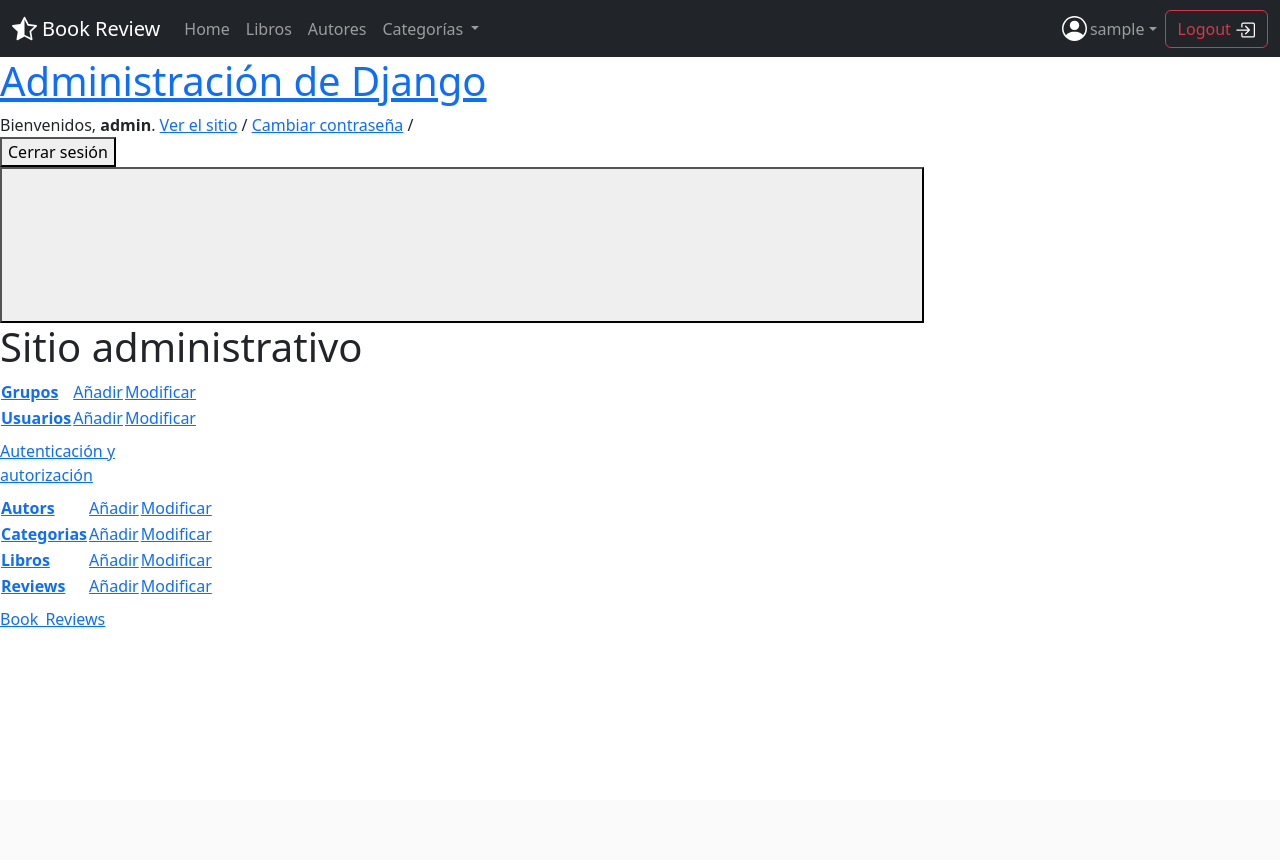
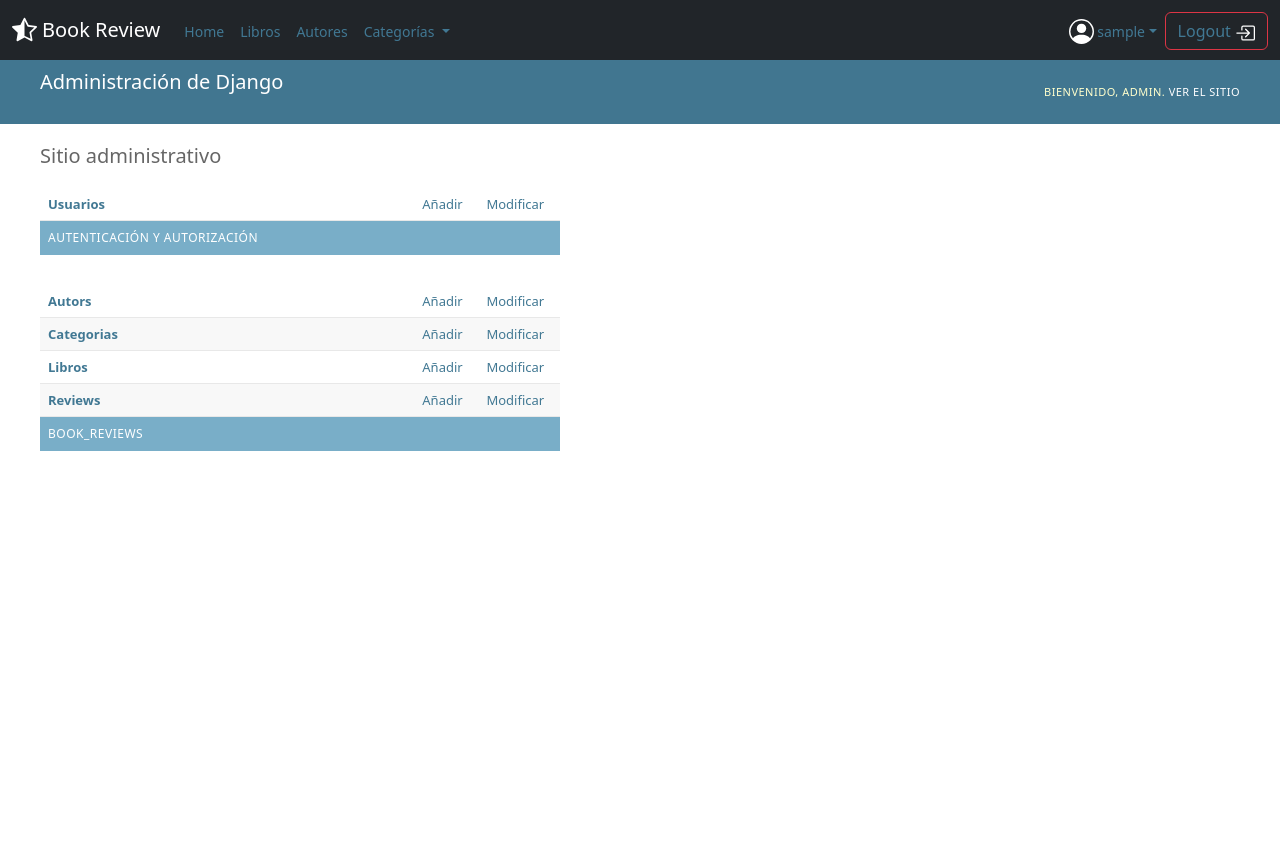
Before and after one commit to kevincardenas18/ratingCore_Django, a Django app: page /administrador/ in a window 1280 px wide. Before the commit the page ends 628 px from the top, so only its background shows below. Run offline with Django 4.2, Linux system fonts and the light colour scheme; the visitor is signed in with stand-in values (Sample User, id 1); data that the repository does not hold is empty.

Commit message:
add styles css

```diff
--- /dev/null
+++ b/book_reviews/static/css/admin.css
@@ -0,0 +1,406 @@
+/*
+    DJANGO Admin styles
+*/
+
+/* VARIABLE DEFINITIONS */
+html[data-theme="light"],
+:root {
+    --primary: #79aec8;
+    --secondary: #417690;
+    --accent: #f5dd5d;
+    --primary-fg: #fff;
+
+    --body-fg: #333;
+    --body-bg: #fff;
+    --body-quiet-color: #666;
+    --body-loud-color: #000;
+
+    --header-color: #ffc;
+    --header-branding-color: var(--accent);
+    --header-bg: var(--secondary);
+    --header-link-color: var(--primary-fg);
+
+    --breadcrumbs-fg: #c4dce8;
+    --breadcrumbs-link-fg: var(--body-bg);
+    --breadcrumbs-bg: var(--primary);
+
+    --link-fg: #417893;
+    --link-hover-color: #036;
+    --link-selected-fg: #5b80b2;
+
+    --hairline-color: #e8e8e8;
+    --border-color: #ccc;
+
+    --error-fg: #ba2121;
+
+    --message-success-bg: #dfd;
+    --message-warning-bg: #ffc;
+    --message-error-bg: #ffefef;
+
+    --darkened-bg: #f8f8f8; /* A bit darker than --body-bg */
+    --selected-bg: #e4e4e4; /* E.g. selected table cells */
+    --selected-row: #ffc;
+
+    --button-fg: #fff;
+    --button-bg: var(--primary);
+    --button-hover-bg: #609ab6;
+    --default-button-bg: var(--secondary);
+    --default-button-hover-bg: #205067;
+    --close-button-bg: #747474;
+    --close-button-hover-bg: #333;
+    --delete-button-bg: #ba2121;
+    --delete-button-hover-bg: #a41515;
+
+    --object-tools-fg: var(--button-fg);
+    --object-tools-bg: var(--close-button-bg);
+    --object-tools-hover-bg: var(--close-button-hover-bg);
+}
+
+html, body {
+    height: 100%;
+}
+
+body {
+    margin: 0;
+    padding: 0;
+    font-size: 0.875rem;
+    color: var(--body-fg);
+    background: var(--body-bg);
+}
+
+/* LINKS */
+
+a:link, a:visited {
+    color: var(--link-fg);
+    text-decoration: none;
+    transition: color 0.15s, background 0.15s;
+}
+
+a:focus, a:hover {
+    color: var(--link-hover-color);
+}
+
+a:focus {
+    text-decoration: underline;
+}
+
+a img {
+    border: none;
+}
+
+a.section:link, a.section:visited {
+    color: var(--header-link-color);
+    text-decoration: none;
+}
+
+a.section:focus, a.section:hover {
+    text-decoration: underline;
+}
+
+/* GLOBAL DEFAULTS */
+
+p, ol, ul, dl {
+    margin: .2em 0 .8em 0;
+}
+
+p {
+    padding: 0;
+    line-height: 140%;
+}
+
+h1,h2,h3,h4,h5 {
+    font-weight: bold;
+}
+
+h1 {
+    margin: 0 0 20px;
+    font-weight: 300;
+    font-size: 1.25rem;
+    color: var(--body-quiet-color);
+}
+
+h2 {
+    font-size: 1rem;
+    margin: 1em 0 .5em 0;
+}
+
+h2.subhead {
+    font-weight: normal;
+    margin-top: 0;
+}
+
+h3 {
+    font-size: 0.875rem;
+    margin: .8em 0 .3em 0;
+    color: var(--body-quiet-color);
+    font-weight: bold;
+}
+
+h4 {
+    font-size: 0.75rem;
+    margin: 1em 0 .8em 0;
+    padding-bottom: 3px;
+}
+
+h5 {
+    font-size: 0.625rem;
+    margin: 1.5em 0 .5em 0;
+    color: var(--body-quiet-color);
+    text-transform: uppercase;
+    letter-spacing: 1px;
+}
+
+form {
+    margin: 0;
+    padding: 0;
+}
+
+fieldset {
+    margin: 0;
+    min-width: 0;
+    padding: 0;
+    border: none;
+    border-top: 1px solid var(--hairline-color);
+}
+
+blockquote {
+    font-size: 0.6875rem;
+    color: #777;
+    margin-left: 2px;
+    padding-left: 10px;
+    border-left: 5px solid #ddd;
+}
+
+code, pre {
+    font-family: var(--font-family-monospace);
+    color: var(--body-quiet-color);
+    font-size: 0.75rem;
+    overflow-x: auto;
+}
+
+pre.literal-block {
+    margin: 10px;
+    background: var(--darkened-bg);
+    padding: 6px 8px;
+}
+
+code strong {
+    color: #930;
+}
+
+hr {
+    clear: both;
+    color: var(--hairline-color);
+    background-color: var(--hairline-color);
+    height: 1px;
+    border: none;
+    margin: 0;
+    padding: 0;
+    line-height: 1px;
+}
+
+/* TABLES */
+
+table {
+    border-collapse: collapse;
+    border-color: var(--border-color);
+}
+
+td, th {
+    font-size: 0.8125rem;
+    line-height: 1rem;
+    border-bottom: 1px solid var(--hairline-color);
+    vertical-align: top;
+    padding: 8px;
+}
+
+th {
+    font-weight: 600;
+    text-align: left;
+}
+
+thead th,
+tfoot td {
+    color: var(--body-quiet-color);
+    padding: 5px 10px;
+    font-size: 0.6875rem;
+    background: var(--body-bg);
+    border: none;
+    border-top: 1px solid var(--hairline-color);
+    border-bottom: 1px solid var(--hairline-color);
+}
+
+tfoot td {
+    border-bottom: none;
+    border-top: 1px solid var(--hairline-color);
+}
+
+thead th.required {
+    color: var(--body-loud-color);
+}
+
+tr.alt {
+    background: var(--darkened-bg);
+}
+
+tr:nth-child(odd), .row-form-errors {
+    background: var(--body-bg);
+}
+
+tr:nth-child(even),
+tr:nth-child(even) .errorlist,
+tr:nth-child(odd) + .row-form-errors,
+tr:nth-child(odd) + .row-form-errors .errorlist {
+    background: var(--darkened-bg);
+}
+
+
+
+/* MODULES */
+
+.module {
+    border: none;
+    margin-bottom: 30px;
+    background: var(--body-bg);
+}
+
+.module p, .module ul, .module h3, .module h4, .module dl, .module pre {
+    padding-left: 10px;
+    padding-right: 10px;
+}
+
+.module blockquote {
+    margin-left: 12px;
+}
+
+.module ul, .module ol {
+    margin-left: 1.5em;
+}
+
+.module h3 {
+    margin-top: .6em;
+}
+
+.module h2, .module caption, .inline-group h2 {
+    margin: 0;
+    padding: 8px;
+    font-weight: 400;
+    font-size: 0.8125rem;
+    text-align: left;
+    background: var(--primary);
+    color: var(--header-link-color);
+}
+
+.module caption,
+.inline-group h2 {
+    font-size: 0.75rem;
+    letter-spacing: 0.5px;
+    text-transform: uppercase;
+}
+
+.module table {
+    border-collapse: collapse;
+}
+
+/* PAGE STRUCTURE */
+
+#container {
+    position: relative;
+    width: 100%;
+    min-width: 980px;
+    padding: 0;
+    display: flex;
+    flex-direction: column;
+    height: 100%;
+}
+
+#container > div {
+    flex-shrink: 0;
+}
+
+#container > .main {
+    display: flex;
+    flex: 1 0 auto;
+}
+
+.main > .content {
+    flex:  1 0;
+    max-width: 100%;
+}
+
+.skip-to-content-link {
+    position: absolute;
+    top: -999px;
+    margin: 5px;
+    padding: 5px;
+    background: var(--body-bg);
+    z-index: 1;
+}
+
+.skip-to-content-link:focus {
+    left: 0px;
+    top: 0px;
+}
+
+#content {
+    padding: 20px 40px;
+}
+
+.dashboard #content {
+    width: 600px;
+}
+
+#content-main {
+    float: left;
+    width: 100%;
+}
+
+#content-related {
+    float: right;
+    width: 260px;
+    position: relative;
+    margin-right: -300px;
+}
+
+#footer {
+    clear: both;
+    padding: 10px;
+}
+
+/* HEADER */
+
+#header {
+    width: auto;
+    height: auto;
+    display: flex;
+    justify-content: space-between;
+    align-items: center;
+    padding: 10px 40px;
+    background: var(--header-bg);
+    color: var(--header-color);
+    overflow: hidden;
+}
+
+#header a:link, #header a:visited, #logout-form button {
+    color: var(--header-link-color);
+}
+
+#header a:focus , #header a:hover {
+    text-decoration: underline;
+}
+
+
+
+#user-tools, #logout-form button{
+    padding: 0;
+    font-weight: 300;
+    font-size: 0.6875rem;
+    letter-spacing: 0.5px;
+    text-transform: uppercase;
+}
+
+
+
+.base-svgs {
+    display: none;
+}
--- /dev/null
+++ b/book_reviews/static/css/dashboard.css
@@ -0,0 +1,29 @@
+/* DASHBOARD */
+.dashboard td, .dashboard th {
+    word-break: break-word;
+}
+
+.dashboard .module table th {
+    width: 100%;
+}
+
+.dashboard .module table td {
+    white-space: nowrap;
+}
+
+.dashboard .module table td a {
+    display: block;
+    padding-right: .6em;
+}
+
+/* RECENT ACTIONS MODULE */
+
+.module ul.actionlist {
+    margin-left: 0;
+}
+
+ul.actionlist li {
+    list-style-type: none;
+    overflow: hidden;
+    text-overflow: ellipsis;
+}
--- /dev/null
+++ b/book_reviews/static/css/responsive.css
@@ -0,0 +1,131 @@
+/* Tablets */
+
+input[type="submit"], button {
+    -webkit-appearance: none;
+    appearance: none;
+}
+
+@media (max-width: 1024px) {
+    /* Basic */
+
+    html {
+        -webkit-text-size-adjust: 100%;
+    }
+
+    td, th {
+        padding: 10px;
+        font-size: 0.875rem;
+    }
+
+    .small {
+        font-size: 0.75rem;
+    }
+
+    /* Layout */
+
+    #container {
+        min-width: 0;
+    }
+
+    #content {
+        padding: 15px 20px 20px;
+    }
+
+    div.breadcrumbs {
+        padding: 10px 30px;
+    }
+
+    /* Header */
+
+    #header {
+        flex-direction: column;
+        padding: 15px 30px;
+        justify-content: flex-start;
+    }
+
+    #branding h1 {
+        margin: 0 0 8px;
+        line-height: 1.2;
+    }
+
+    #user-tools {
+        margin: 0;
+        font-weight: 400;
+        line-height: 1.85;
+        text-align: left;
+    }
+
+    #user-tools a {
+        display: inline-block;
+        line-height: 1.4;
+    }
+
+    /* Dashboard */
+
+    .dashboard #content {
+        width: auto;
+    }
+
+    #content-related {
+        margin-right: -290px;
+    }
+
+    .colSM #content-related {
+        margin-left: -290px;
+    }
+
+    .colMS {
+        margin-right: 290px;
+    }
+
+    .colSM {
+        margin-left: 290px;
+    }
+
+    .dashboard .module table td a {
+        padding-right: 0;
+    }
+
+    td .changelink, td .addlink {
+        font-size: 0.8125rem;
+    }
+}
+
+/* Mobile */
+
+@media (max-width: 767px) {
+    /* Layout */
+
+    #header, #content, #footer {
+        padding: 15px;
+    }
+
+    #footer:empty {
+        padding: 0;
+    }
+
+    div.breadcrumbs {
+        padding: 10px 15px;
+    }
+
+    /* Dashboard */
+
+    .colMS, .colSM {
+        margin: 0;
+    }
+
+    #content-related, .colSM #content-related {
+        width: 100%;
+        margin: 0;
+    }
+
+    #content-related .module {
+        margin-bottom: 0;
+    }
+
+    #content-related .module h2 {
+        padding: 10px 15px;
+        font-size: 1rem;
+    }
+
+}
--- a/book_reviews/templates/administrador.html
+++ b/book_reviews/templates/administrador.html
@@ -3,126 +3,45 @@
 {% block title %} Administrador {% endblock %}
 
 {% block content %}
+{% load static %}
+  <link rel="stylesheet" href="{% static 'css/admin.css' %}">
+  <link rel="stylesheet" href="{% static 'css/dashboard.css' %}">
+  <meta name="viewport" content="user-scalable=no, width=device-width, initial-scale=1.0, maximum-scale=1.0">
+  <link rel="stylesheet" href="{% static 'css/responsive.css' %}">
+<!-- Container -->
+<body class=" dashboard">
 
-<!-- Container -->
   <div id="container">
-
-
       <!-- Header -->
-
       <div id="header">
         <div id="branding">
-
           <h1 id="site-name"><a href="/administrador/">Administración de Django</a></h1>
-
-
         </div>
-
-
         <div id="user-tools">
-
-                Bienvenidos,
-                <strong>admin</strong>.
-
-
-
-                    <a href="/">Ver el sitio</a> /
-
-
-
-
-
-
-                <a href="/admin/password_change/">Cambiar contraseña</a> /
-
-                <form id="logout-form" method="post" action="/admin/logout/">
-                    <input type="hidden" name="csrfmiddlewaretoken" value="agJ5HQQqziN9zqvwD7u8TNhT1WAHzCPjuALmxUo92tCYncGFxA5qIhEJf7eb5fJz">
-                    <button type="submit">Cerrar sesión</button>
-                </form>
-
-<button class="theme-toggle">
-  <div class="visually-hidden theme-label-when-auto">Cambiar tema (tema actual: automático)</div>
-  <div class="visually-hidden theme-label-when-light">Cambiar tema (tema actual: claro)</div>
-  <div class="visually-hidden theme-label-when-dark">Cambiar tema (tema actual: oscuro)</div>
-  <svg aria-hidden="true" class="theme-icon-when-auto">
-    <use xlink:href="#icon-auto" />
-  </svg>
-  <svg aria-hidden="true" class="theme-icon-when-dark">
-    <use xlink:href="#icon-moon" />
-  </svg>
-  <svg aria-hidden="true" class="theme-icon-when-light">
-    <use xlink:href="#icon-sun" />
-  </svg>
-</button>
-
-
+          Bienvenido, <strong>admin</strong>.
+          <a href="/">Ver el sitio</a>
         </div>
-
-
-
       </div>
-
       <!-- END Header -->
 
-
-
       <div class="main" id="main">
-
-
-
         <div id="content-start" class="content" tabindex="-1">
-
-
-
           <!-- Content -->
           <div id="content" class="colMS">
-
             <h1>Sitio administrativo</h1>
 
-
             <div id="content-main">
-
-
-
 
               <div class="app-auth module">
                 <table>
                   <caption>
                     <a href="/admin/auth/" class="section" title="Modelos en la aplicación Autenticación y autorización">Autenticación y autorización</a>
                   </caption>
-
-          <tr class="model-group">
-
-              <th scope="row"><a href="/admin/auth/group/">Grupos</a></th>
-
-
-
-              <td><a href="/admin/auth/group/add/" class="addlink">Añadir</a></td>
-
-
-
-
-                <td><a href="/admin/auth/group/" class="changelink">Modificar</a></td>
-
-
+                  <tr class="model-user">
+                    <th scope="row"><a href="/admin/auth/user/">Usuarios</a></th>
+                    <td><a href="/admin/auth/user/add/" class="addlink">Añadir</a></td>
+                    <td><a href="/admin/auth/user/" class="changelink">Modificar</a></td>
                   </tr>
-
-          <tr class="model-user">
-
-              <th scope="row"><a href="/admin/auth/user/">Usuarios</a></th>
-
-
-
-              <td><a href="/admin/auth/user/add/" class="addlink">Añadir</a></td>
-
-
-
-
-                <td><a href="/admin/auth/user/" class="changelink">Modificar</a></td>
-
-
-          </tr>
-
                 </table>
               </div>
 
@@ -133,82 +52,45 @@
                   </caption>
 
                   <tr class="model-autor">
-
                     <th scope="row"><a href="/admin/book_reviews/autor/">Autors</a></th>
-
-
-
                     <td><a href="/admin/book_reviews/autor/add/" class="addlink">Añadir</a></td>
-
-
-
-
                     <td><a href="/admin/book_reviews/autor/" class="changelink">Modificar</a></td>
-
-
                   </tr>
 
                   <tr class="model-categoria">
-
                     <th scope="row"><a href="/admin/book_reviews/categoria/">Categorias</a></th>
-
-
-
                     <td><a href="/admin/book_reviews/categoria/add/" class="addlink">Añadir</a></td>
-
-
-
-
                     <td><a href="/admin/book_reviews/categoria/" class="changelink">Modificar</a></td>
-
-
                   </tr>
 
                   <tr class="model-libro">
-
                     <th scope="row"><a href="/admin/book_reviews/libro/">Libros</a></th>
-
-
-
                     <td><a href="/admin/book_reviews/libro/add/" class="addlink">Añadir</a></td>
-
-
-
-
                     <td><a href="/admin/book_reviews/libro/" class="changelink">Modificar</a></td>
-
-
                   </tr>
 
                   <tr class="model-review">
-
                     <th scope="row"><a href="/admin/book_reviews/review/">Reviews</a></th>
-
-
-
                     <td><a href="/admin/book_reviews/review/add/" class="addlink">Añadir</a></td>
-
-
-
-
                     <td><a href="/admin/book_reviews/review/" class="changelink">Modificar</a></td>
-
-
                   </tr>
-
                 </table>
               </div>
 
+            </div>
 
+            <br class="clear">
 
           </div>
-          <br class="clear">
+          <!-- END Content -->
+
+        <div id="footer"></div>
+
       </div>
-        <!-- END Content -->
-        <div id="footer"></div>
+
     </div>
   </div>
-</div>
+
+</body>
 <!-- END Container -->
-</body>
 {% endblock %}
--- a/book_reviews/templates/autor.html
+++ b/book_reviews/templates/autor.html
@@ -1,7 +1,8 @@
 {% extends 'base.html' %}
 
 {% block title %} Autores {% endblock %}
-
+{% load static %}
+    <link rel="stylesheet" href="{% static 'css/admin.css' %}">
 {% block content %}
 
 {% for autor in autores %}
--- a/book_reviews/views.py
+++ b/book_reviews/views.py
@@ -175,21 +175,6 @@ def guardar_valoracion(request, libro_id):
         # Redirigir al usuario de vuelta a la página de detalles del libro
         return redirect('detalle_libro', libro_id=libro.id)
 
-
-
-@require_POST
-@login_required
-def verificar_categoria(request):
-    categoria_name = request.POST.get('categoria-name')
-
-    try:
-        Categoria.objects.get(nombre=categoria_name)
-        exists = True
-    except ObjectDoesNotExist:
-        exists = False
-
-    return JsonResponse({'exists': exists})
-
 @login_required
 def guardar_comentario(request, libro_id):
     if request.method == 'POST':
--- a/ratingCore_Django/urls.py
+++ b/ratingCore_Django/urls.py
@@ -38,5 +38,4 @@ urlpatterns = [
     path('autor/<int:autor_id>/', views.detalle_autor, name='detalle_autor'),
     path('categoria/', views.lista_categorias, name='lista_categorias'),
     path('categorias/agregar/', views.agregar_categoria, name='agregar_categoria'),
-    path('categorias/verificar/', views.verificar_categoria, name='verificar_categoria'),
 ]
```
Also changed, not shown: book_reviews/static/js/snippets.js (line endings or trailing spaces). Lines whose indentation alone changed are shown as unchanged.
